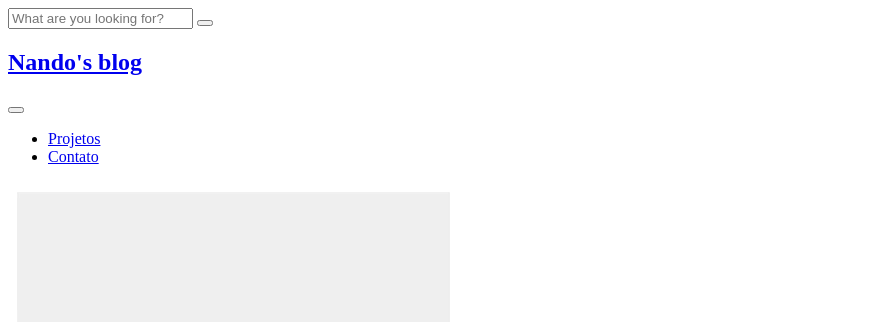
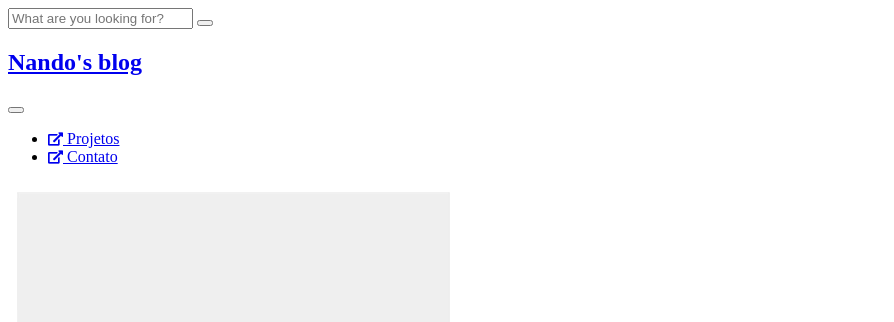
Before and after one commit to nandomoreirame/blog-nandomoreira, a Jekyll site: the page built from src/index.html, in a window 1280 px wide. Shown: the top 322 px of the page, without its empty margins (0-894 px from the left). Built offline with Jekyll 4.4.1, drawn with Linux system fonts in a browser that asks for light colours; nearby versions of some CDN libraries; a script that is not in the unit is left out; the list of posts is cut into pages by our own code.

Commit message:
favicons

```diff
--- a/src/_data/authors.yml
+++ b/src/_data/authors.yml
@@ -6,7 +6,7 @@ nandomoreira:
   bio: >
     Fernando Moreira, 29 anos, sou desenvolvedor front-end e especialista em WordPress.
     Esta sempre em busca de um código bem escrito e de um bom café.
-  picture: assets/images/nandomoreira.me.jpg
+  picture: assets/images/avatar.png
   facebook: oseunando
   twitter: oseunando
   cover: true
--- a/src/_includes/head.html
+++ b/src/_includes/head.html
@@ -16,18 +16,22 @@
 {% if title %}
   {% assign title = title | append: ' - ' | append: site.title  %}
 {% endif %}
-<!--
-{% if page.url  %}
-    {% assign current_url = page.url | absolute_url %}
-{% endif %} -->
 
 <title>{% if title %}{{ title }}{% elsif page.title %}{{ page.title }} | {{ site.title }}{% else %}{{ site.title }} | {% if page.description %}{{ page.description }}{% else %}{{ site.description }}{% endif %}{% endif %}</title>
 <meta name="HandheldFriendly" content="True">
 <meta name="viewport" content="width=device-width, initial-scale=1.0">
 <meta name="description" content="{% if page.description %}{{ page.description }}{% else %}{{ site.description }}{% endif %}">
 <link rel="canonical" href="{{ current_url }}">
-<link rel="shortcut icon" href="{{ "/favicon.png" | absolute_url }}" type="image/png">
 <meta name="referrer" content="no-referrer-when-downgrade">
+
+<link rel="shortcut icon" href="{{ "/assets/images/favicons/favicon.png" | absolute_url }}" type="image/png">
+<link rel="apple-touch-icon" sizes="180x180" href="{{ "/assets/images/favicons/apple-touch-icon.png" | absolute_url }}">
+<link rel="icon" type="image/png" sizes="32x32" href="{{ "/assets/images/favicons/favicon-32x32.png" | absolute_url }}">
+<link rel="icon" type="image/png" sizes="16x16" href="{{ "/assets/images/favicons/favicon-16x16.png" | absolute_url }}">
+<link rel="manifest" href="{{ "/assets/images/favicons/site.webmanifest" | absolute_url }}">
+<link rel="mask-icon" href="{{ "/assets/images/favicons/safari-pinned-tab.svg" | absolute_url }}" color="#5bbad5">
+<meta name="msapplication-TileColor" content="#da532c">
+<meta name="theme-color" content="#f5f5f5">
 
 {% if page.content and page.current == 'post' or page.current == 'about' %}
     {% assign excerpt = page.content | strip_html | truncatewords: 50, "" %}
--- a/src/_includes/header.html
+++ b/src/_includes/header.html
@@ -33,15 +33,19 @@
                     {% if page.url != "/" %}
                     <li class="nav-item">
                         <a href="{{ "/" | absolute_url }}" class="nav-link active">
-                            <i class="fa fa-arrow-left"></i> Página inicial
+                            <i class="fas fa-long-arrow-alt-left"></i> Página inicial
                         </a>
                     </li>
                     {% endif %}
                     <li class="nav-item">
-                        <a href="https://onedev.studio/projetos/" target="_blank" class="nav-link">Projetos</a>
+                        <a href="https://onedev.studio/projetos/" target="_blank" class="nav-link">
+                            <small><i class="fas fa-external-link-alt"></i></small>
+                            Projetos</a>
                     </li>
                     <li class="nav-item">
-                        <a href="https://onedev.studio/fale-conosco/" target="_blank" class="nav-link">Contato</a>
+                        <a href="https://onedev.studio/fale-conosco/" target="_blank" class="nav-link">
+                            <small><i class="fas fa-external-link-alt"></i></small>
+                            Contato</a>
                     </li>
                 </ul>
                 <!-- <div class="navbar-text">
--- a/src/_layouts/post.html
+++ b/src/_layouts/post.html
@@ -13,7 +13,7 @@ disqus: true
                 <div class="post__meta mb-4 d-flex align-items-center flex-column flex-sm-row">
                     <div class="post__author d-flex align-items-center flex-wrap">
                         <div class="post__avatar">
-                            <img src="{{ "/assets/images/nandomoreira.me.jpg" | absolute_url }}" alt="Post by Fernando Moreira" class="img-fluid">
+                            <img src="{{ "/assets/images/avatar.png" | absolute_url }}" alt="Post by Fernando Moreira" class="img-fluid">
                         </div>
                         <div class="title">
                             <span>by Fernando Moreira</span>
--- a/src/_sass/_default.sass
+++ b/src/_sass/_default.sass
@@ -1199,10 +1199,8 @@ blockquote.blockquote
   .navbar-nav
     .nav-link
       color: rgba(0, 0, 0, 0.5)
-
       &:focus, &:hover
         color: rgba(0, 0, 0, 0.7)
-
       &.disabled
         color: rgba(0, 0, 0, 0.3)
 
@@ -1256,6 +1254,13 @@ blockquote.blockquote
 
   .navbar-text
     color: rgba(255, 255, 255, 0.5)
+
+
+.nav-link
+  small
+    opacity: 0.6
+    margin-right: 5px
+    display: inline-block
 
 .btn
   font-weight: normal
@@ -1769,26 +1774,6 @@ blockquote.blockquote
 
 hr
   border-top: 1px solid rgba(0, 0, 0, 0.1)
-
-small, .small
-  font-size: 80%
-  font-weight: normal
-
-mark, .mark
-  padding: 0.2em
-  background-color: #fcf8e3
-
-.blockquote
-  padding: 0.5rem 1rem
-  margin-bottom: 1rem
-  font-size: 1.25rem
-  border-left: 5px solid #999
-
-.blockquote-footer
-  color: #868e96
-
-  &::before
-    content: "\2014 \00A0"
 
 .text-primary
   color: #999 !important
```
Also changed, not shown: src/assets/images/favicons/browserconfig.xml (added, +9 -0 lines), src/assets/images/avatar.png (added), src/assets/images/favicons/android-chrome-192x192.png (added), src/assets/images/favicons/android-chrome-384x384.png (added), src/assets/images/favicons/apple-touch-icon.png (added), src/assets/images/favicons/favicon-16x16.png (added), src/assets/images/favicons/favicon-32x32.png (added), src/assets/images/favicons/favicon.png (added), src/assets/images/favicons/mstile-150x150.png (added), src/assets/images/favicons/safari-pinned-tab.svg (added), src/assets/images/favicons/site.webmanifest (added), src/assets/images/nandomoreira.me.jpg (deleted), src/favicon.ico (added).
